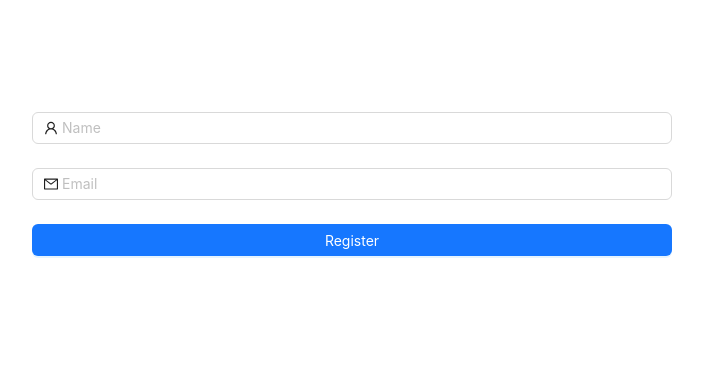
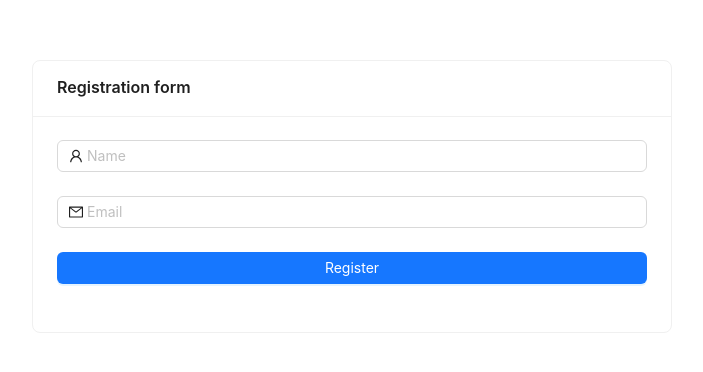
Before and after one commit to redabourial/deezer_assignement, a React (Vite) app in the folder frontend/: page / in a window 1280 px wide. Shown: the part 212-584 px from the top of the page, without its empty margins (288-991 px from the left). Built offline with nearby package versions, Linux system fonts and the light colour scheme.

Commit message:
ui pimping

```diff
--- a/frontend/src/pages/home/index.jsx
+++ b/frontend/src/pages/home/index.jsx
@@ -2,7 +2,7 @@ import React from "react";
 import { useDispatch, useSelector } from "react-redux";
 import { useNavigate } from "react-router-dom";
 
-import { Alert, Button, Form, Input, Row } from "antd";
+import { Alert, Button, Card, Form, Input } from "antd";
 
 import { registerUser } from "/src/redux/usersSlice";
 import { MailOutlined, UserOutlined } from "@ant-design/icons";
@@ -27,8 +27,8 @@ export default function Home() {
   return (
     <>
       <div className="container">
-        <Row>
-          <Form className="form" onFinish={onFinish}>
+        <Card title={"Registration form"} className="card">
+          <Form onFinish={onFinish}>
             <Form.Item
               name="username"
               rules={[
@@ -53,7 +53,17 @@ export default function Home() {
               <Input prefix={<MailOutlined />} placeholder="Email" />
             </Form.Item>
             {error ? (
-              <Alert message={error} type="error" className="errorMsg" />
+              <Alert
+                message={
+                  <>
+                    {error.split(",").map((e, i) => (
+                      <div key={i}>{e}.</div>
+                    ))}
+                  </>
+                }
+                type="error"
+                className="errorMsg"
+              />
             ) : null}
             <Form.Item>
               <Button
@@ -65,7 +75,7 @@ export default function Home() {
               </Button>
             </Form.Item>
           </Form>
-        </Row>
+        </Card>
       </div>
     </>
   );
--- a/frontend/src/pages/home/styles.css
+++ b/frontend/src/pages/home/styles.css
@@ -5,7 +5,7 @@
     height: 100vh;
 }
 
-.form {
+.card {
     width: fit-content;
     min-width: 50vw;
 }
--- a/frontend/src/redux/usersSlice.js
+++ b/frontend/src/redux/usersSlice.js
@@ -9,7 +9,7 @@ export const registerUser = createAsyncThunk(
     const resp = await createUser(user);
     const timeToRespond = (new Date() - startTime) / 1000;
     if (resp.status >= 400) {
-      const err = flatten(Object.values(resp.data));
+      const err = flatten(Object.values(resp.data)).join(",");
       throw new Error(err);
     }
     return { ...resp.data, time_to_query: timeToRespond };
```
